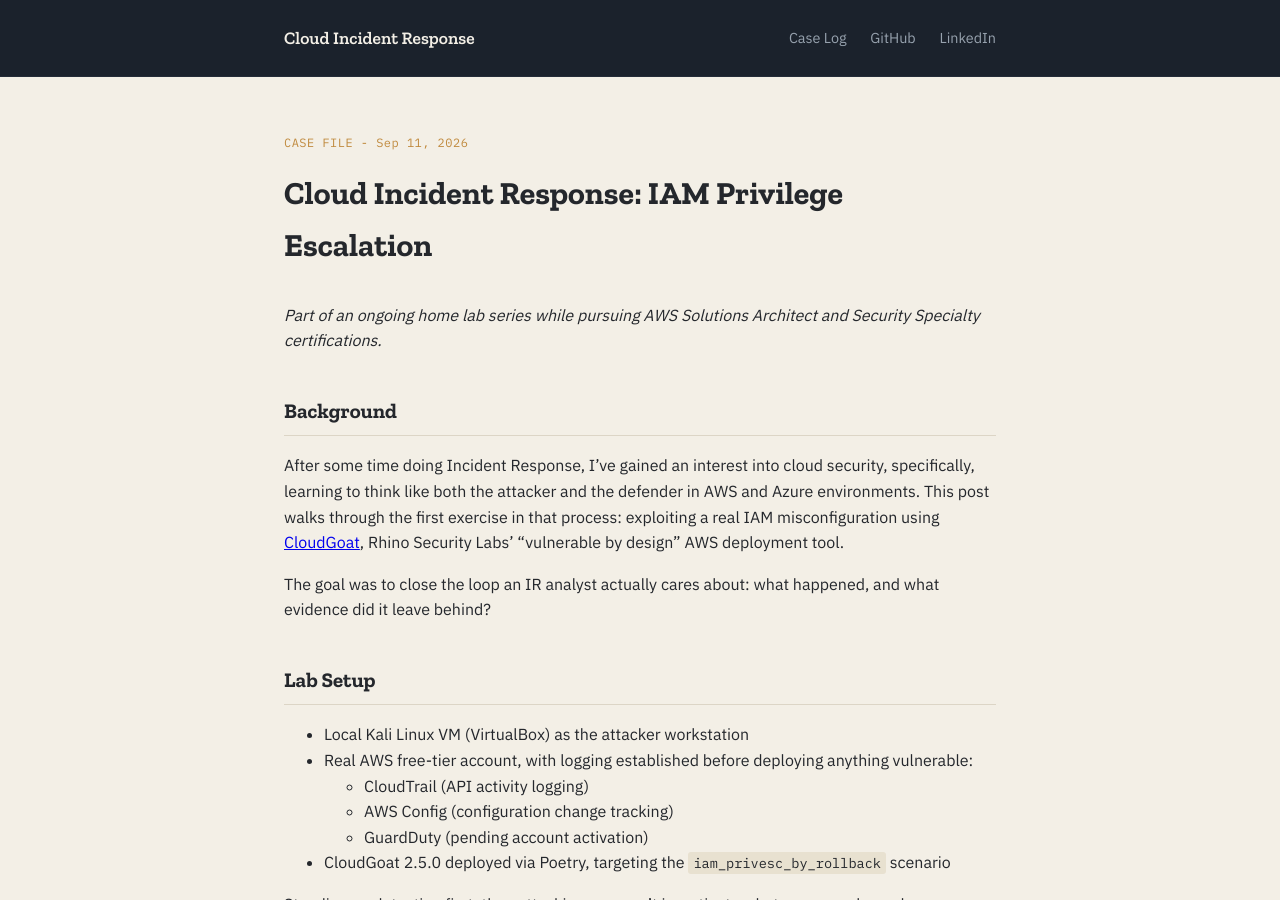
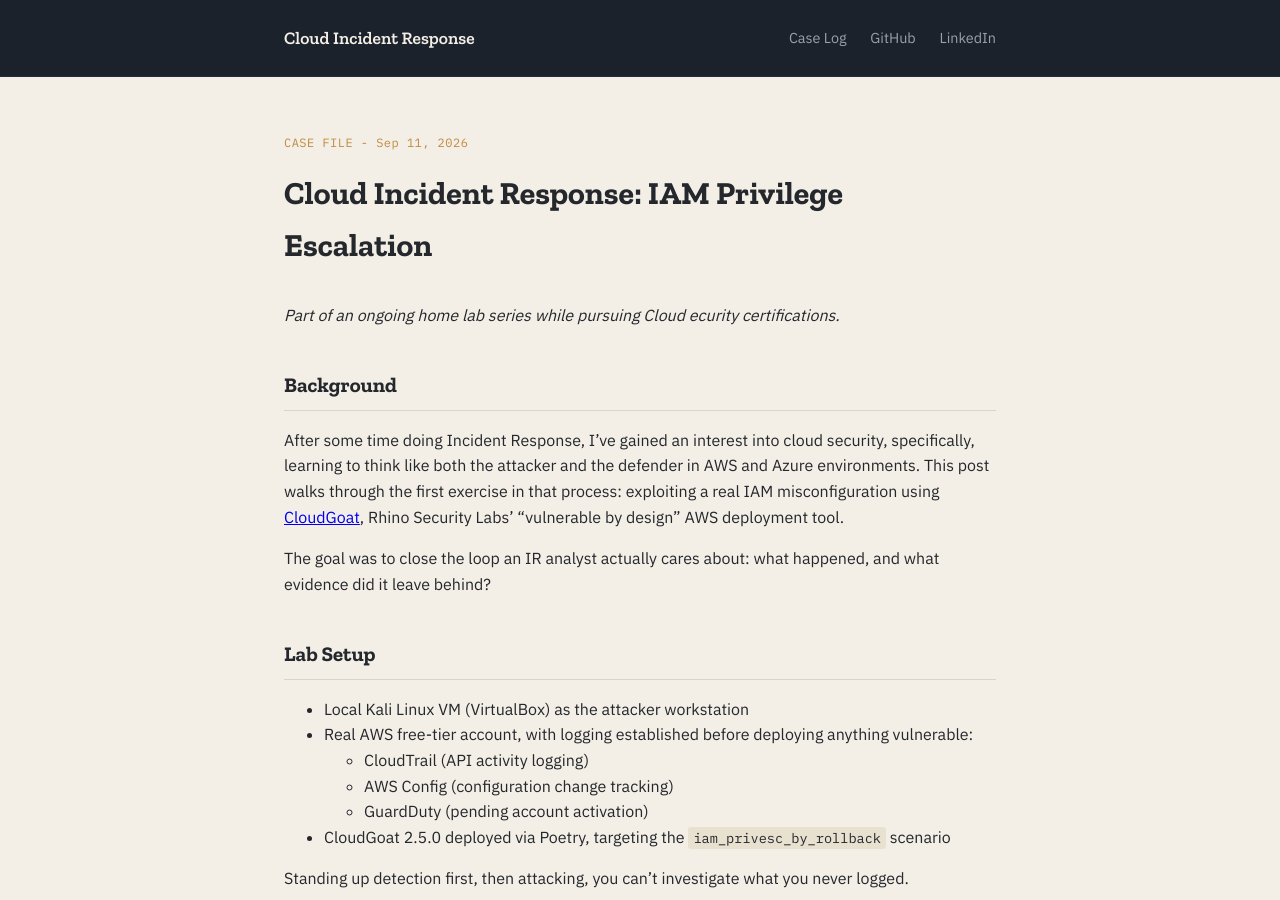
Before and after one commit to J0xn1/j0xn1.github.io, a Jekyll site: the page built from _posts/2026-09-11-iam-privesc-writeup.md, in a window 1280 px wide and 900 px high. Built offline with Jekyll 4.4.1, drawn with Linux system fonts in a browser that asks for light colours.

Commit message:
Update 2026-09-11-iam-privesc-writeup.md

```diff
--- a/_posts/2026-09-11-iam-privesc-writeup.md
+++ b/_posts/2026-09-11-iam-privesc-writeup.md
@@ -4,7 +4,7 @@ title: "Cloud Incident Response: IAM Privilege Escalation"
 date: 2026-09-11
 ---
 
-*Part of an ongoing home lab series while pursuing AWS Solutions Architect and Security Specialty certifications.*
+*Part of an ongoing home lab series while pursuing Cloud ecurity certifications.*
 
 ## Background
 
```
